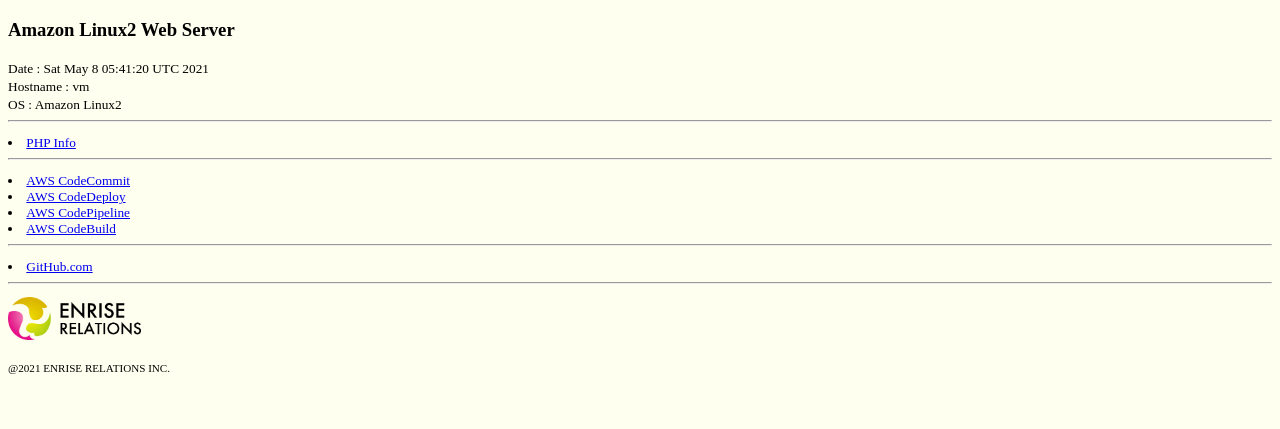
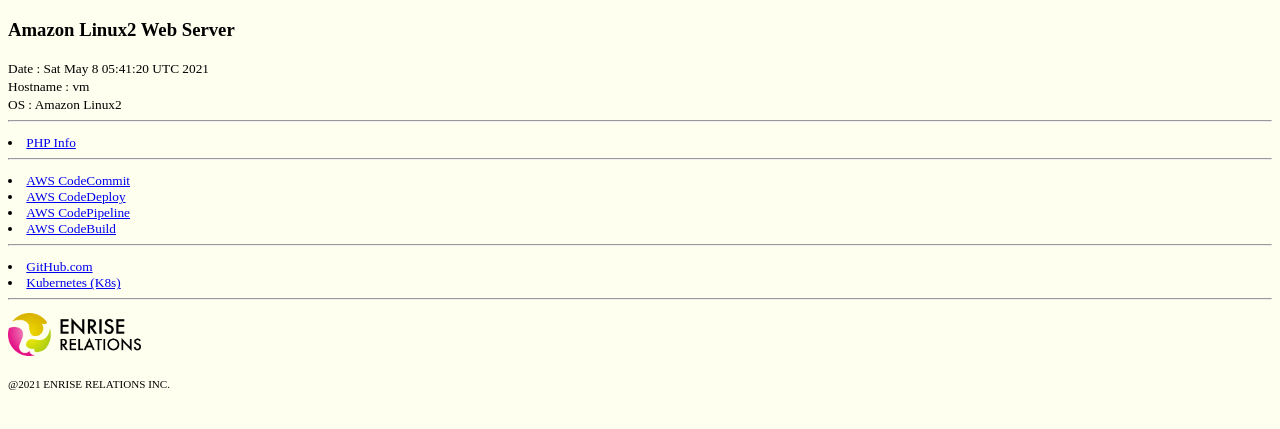
Before and after one commit to lunarosa-ss/sample_project, a PHP site: page / in a window 1280 px wide. Shown: the top 429 px of the page. Run offline with PHP 8.4, Linux system fonts and the light colour scheme.

Commit message:
6th commit, Update: :memo: Kubernetes リンク表示

```diff
--- a/var/www/html/index.php
+++ b/var/www/html/index.php
@@ -23,6 +23,7 @@
         <hr>
         <p>
 			<li> <a href=https://github.com/>GitHub.com</a></li>
+			<li> <a href=https://kubernetes.io/ja/>Kubernetes (K8s)</a></li>
         <hr>
         <P><img src="images/group-enrise-relations.png" alt="enrise-relations" width="133.3" height="43.0"></p> <small>@2021 ENRISE RELATIONS INC.</small>
     </body>
```
Also changed, not shown: .github/workflows/main.yml.
